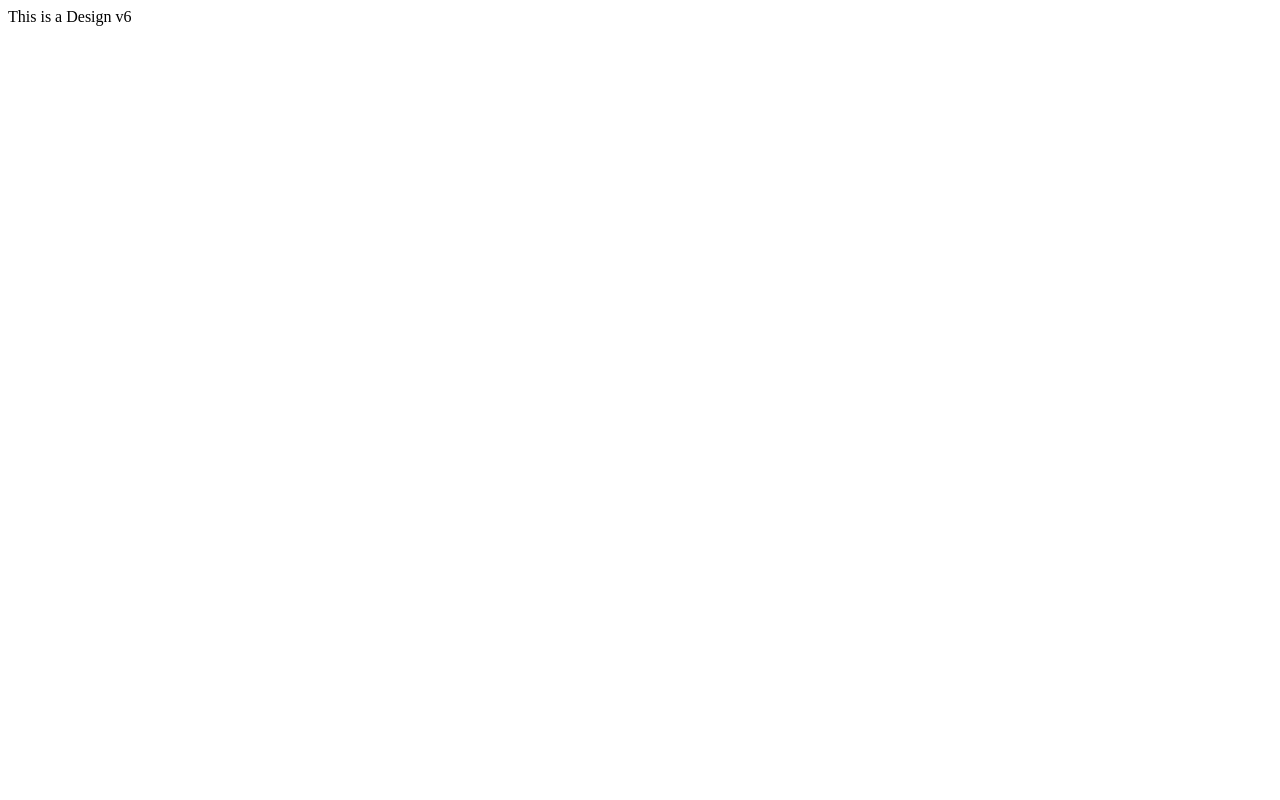
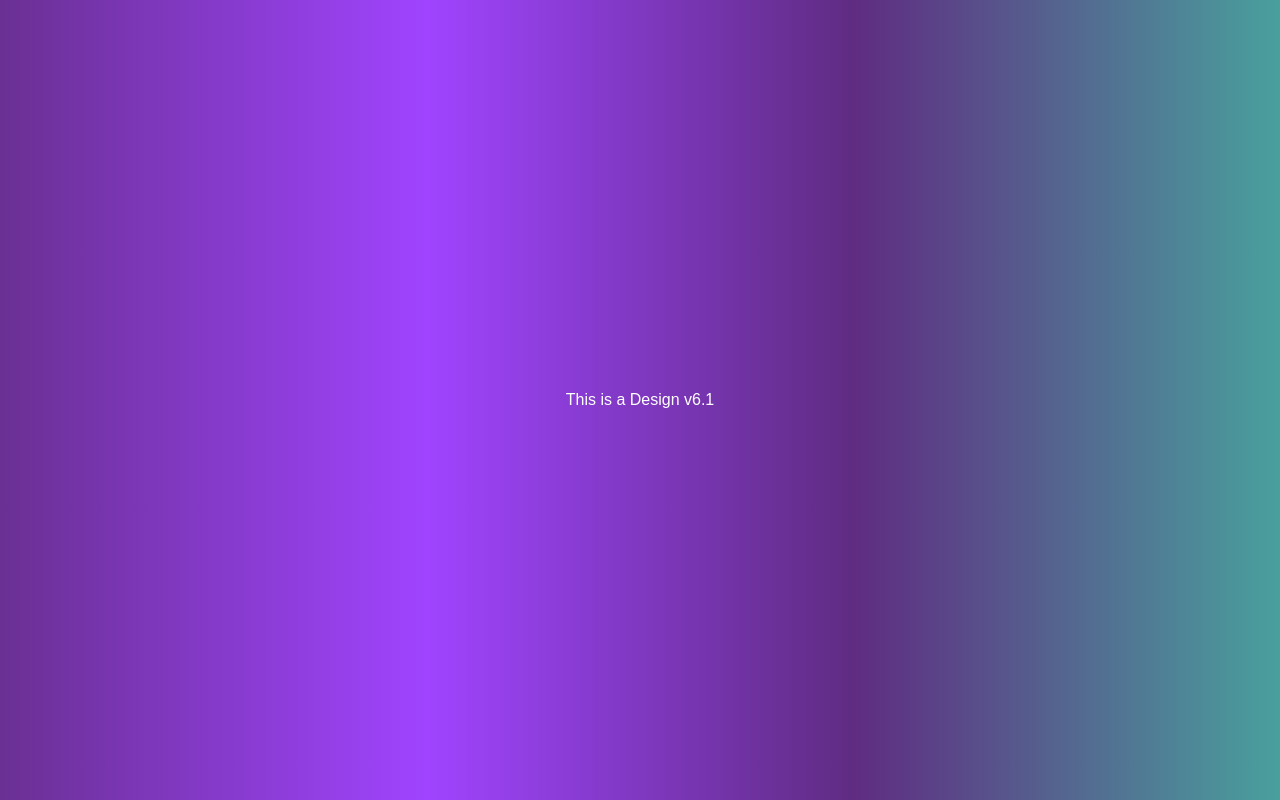
Before and after one commit to rahul12345678909/myrepO, a plain HTML site: page index.html in a window 1280 px wide. Drawn offline with Linux system fonts and the light colour scheme.

Commit message:
Chenged version 6.1

```diff
--- a/index.html
+++ b/index.html
@@ -3,11 +3,12 @@
 <head>
     <meta charset="UTF-8">
     <meta name="viewport" content="width=device-width, initial-scale=1.0">
+    <link rel="stylesheet" href="styles.css">
 
     <title>Document</title>
 </head>
 <body>
-    <h>This is a Design v6</h>
+    <h>This is a Design v6.1</h>
 
 </body>
 </html>
```
